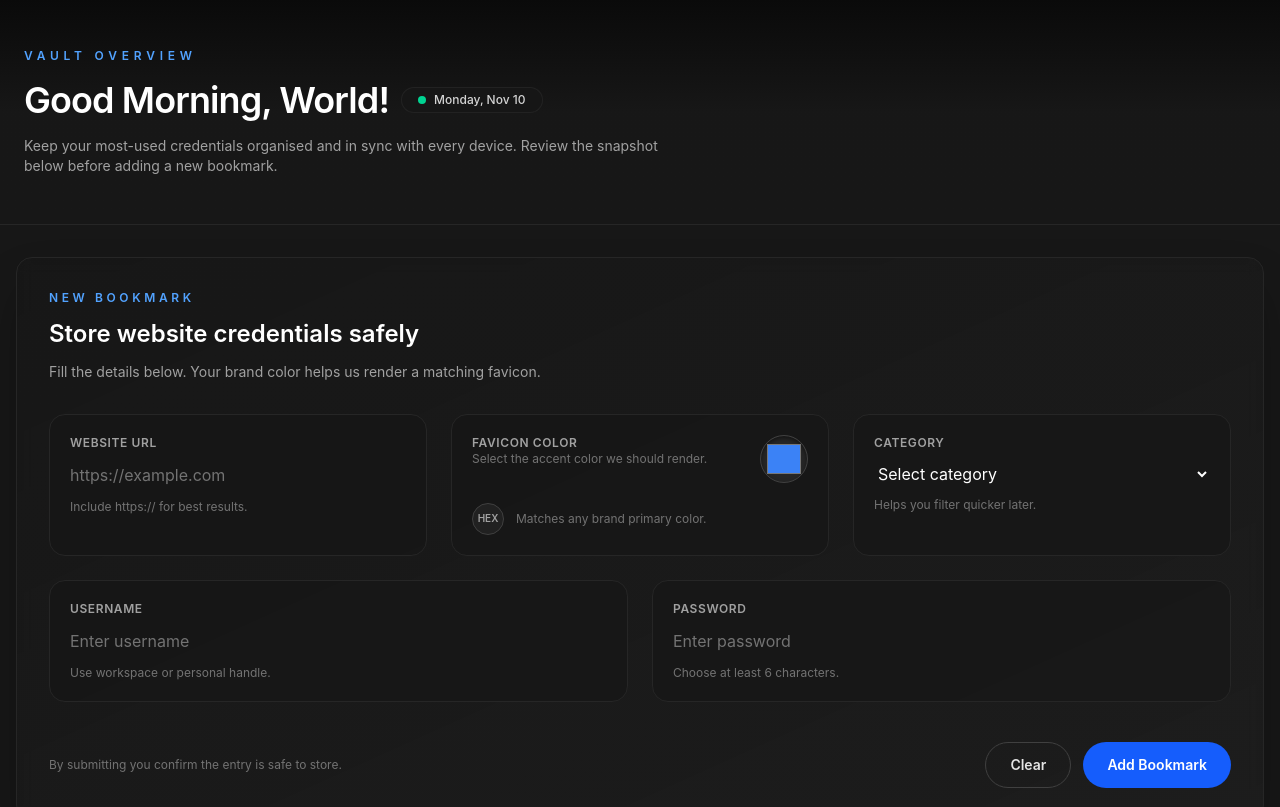
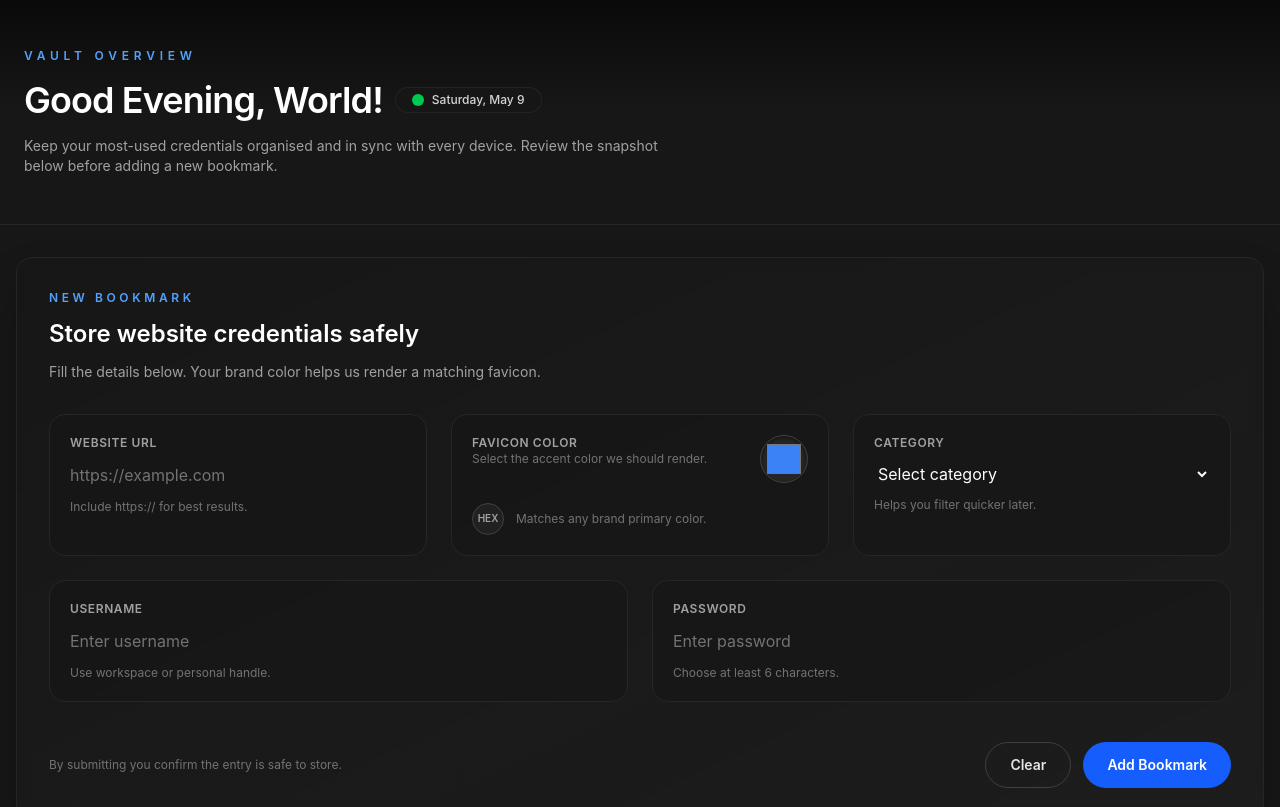
Before and after one commit to Tokiosman80F/vault-manager, a React (Vite) app: page / in a window 1280 px wide. Shown: the top 807 px of the page. Built offline with nearby package versions, Linux system fonts and the light colour scheme.

Commit message:
feat:add greet message and show current date time

```diff
--- a/src/Header.jsx
+++ b/src/Header.jsx
@@ -1,4 +1,23 @@
+function getGreeting(hours) {
+  if (hours < 12) return "Good Morning";
+  if (hours < 18) return "Good Afternoon";
+  if (hours < 21) return "Good Evening";
+  else return "Good Night";
+}
+
+function getFormattedDate(date) {
+  return date.toLocaleDateString("en-US", {
+    weekday: "long",
+    month: "short",
+    day: "numeric",
+  });
+}
+
 function Header() {
+  const now = new Date();
+  const formattedDate = getFormattedDate(now);
+  const greeting = getGreeting(now.getHours());
+
   return (
     <header className="border-b border-neutral-800 bg-linear-to-b from-neutral-950 via-neutral-900/80 to-transparent">
       <div className="max-w-7xl mx-auto px-6 py-12 flex flex-col gap-8 lg:flex-row lg:items-center lg:justify-between">
@@ -8,11 +27,14 @@ function Header() {
           </p>
           <div className="flex flex-col gap-3 md:flex-row md:items-center">
             <h1 className="text-4xl font-semibold tracking-tight">
-              Good Morning, World!
+              {greeting}, World!
             </h1>
             <span className="inline-flex items-center gap-2 rounded-full border border-neutral-800/80 bg-neutral-900/70 px-4 py-1 text-xs font-medium text-neutral-300">
-              <span className="h-2 w-2 rounded-full bg-emerald-400"></span>
-              Monday, Nov 10
+              <span className="relative flex size-3">
+                <span className="absolute inline-flex h-full w-full animate-ping rounded-full bg-green-400 opacity-75"></span>
+                <span className="relative inline-flex size-3 rounded-full bg-green-500"></span>
+              </span>
+              {formattedDate}
             </span>
           </div>
           <p className="text-sm text-neutral-400 max-w-2xl">
```
